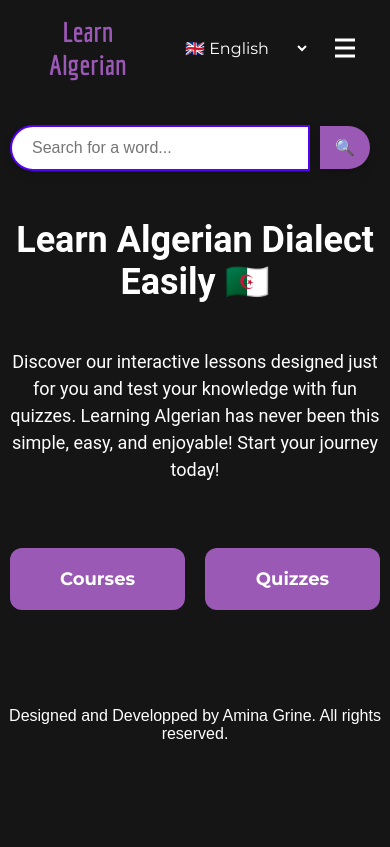
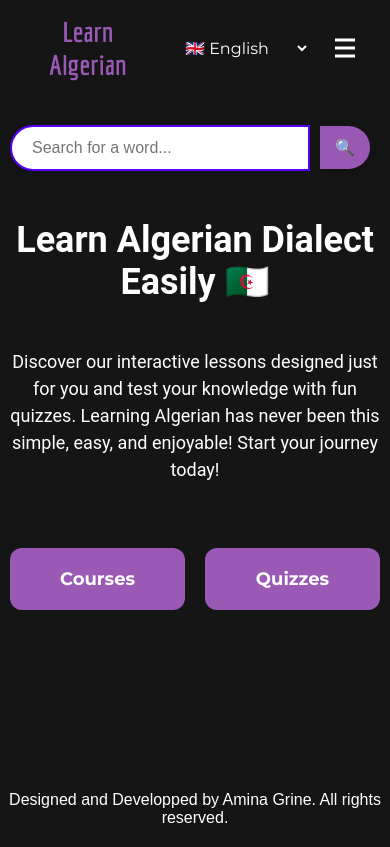
Before and after one commit to aminagr/AlgerianDialect, a React (Vite) app: page / in a window 390 px wide. Built offline with nearby package versions, Linux system fonts and the light colour scheme.

Commit message:
Last final version of the App

```diff
--- a/src/index.css
+++ b/src/index.css
@@ -34,7 +34,3 @@ a {
     text-decoration: none;
     color: inherit;
 }
-@media (max-width: 600px){
-    .content{
-        min-height: 70vh;}
-}
```
